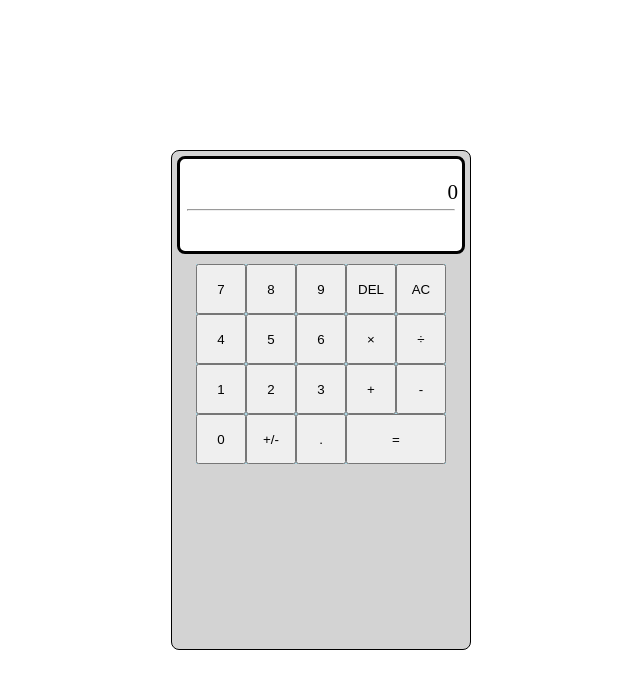
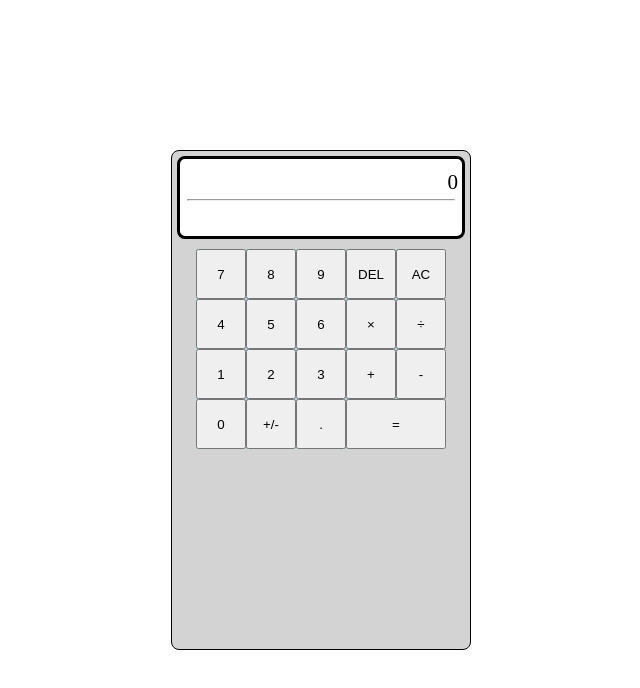
Before and after one commit to caffeinated-pixels/javascript-calculator, a React (Create React App) app: page / in a window 1280 px wide. Shown: the top 688 px of the page, without its empty margins (319-959 px from the left). Built offline with nearby package versions, Linux system fonts and the light colour scheme.

Commit message:
Switched to using react-custom-scrollbars npm

```diff
--- a/package.json
+++ b/package.json
@@ -8,9 +8,9 @@
     "@testing-library/react": "^11.2.3",
     "@testing-library/user-event": "^12.6.2",
     "react": "^17.0.1",
+    "react-custom-scrollbars": "^4.2.1",
     "react-dom": "^17.0.1",
     "react-scripts": "4.0.1",
-    "simplebar-react": "^2.3.0",
     "web-vitals": "^0.2.4"
   },
   "scripts": {
--- a/src/App.js
+++ b/src/App.js
@@ -1,5 +1,5 @@
 import React, { Component } from 'react'
-import SimpleBar from 'simplebar-react'
+import { Scrollbars } from 'react-custom-scrollbars'
 
 // TODO: save regex to variables?
 export default class App extends Component {
@@ -20,6 +20,11 @@ export default class App extends Component {
   componentWillUnmount = () => {
     // clean-up/remove event listeners
     document.removeEventListener('keydown', this.handleKeyPress)
+  }
+
+  componentDidUpdate = () => {
+    var el = document.getElementById('formula-display')
+    el.scrollLeft = 1000
   }
 
   // NOTE: Combine handleNum, handleDecimal & handleOperator into single function???
@@ -410,18 +415,47 @@ export default class App extends Component {
   }
 }
 
-const DisplayContainer = props => {
+// const DisplayContainer = props => {
+//   return (
+//     <section className="display-container">
+//       <p id="display" className="main-display display">
+//         {props.currVal}
+//       </p>
+//       <hr />
+//       <div className="formula-container">
+//         <Scrollbars autoHeight>
+//           <p id="formula-display" className="formula-display">
+//             {props.formulaDisplay}
+//           </p>
+//         </Scrollbars>
+//       </div>
+//     </section>
+//   )
+// }
+
+class DisplayContainer extends Component {
+  handleUpdate = () => {
+    const { scrollbars } = this.refs
+    scrollbars.scrollToRight()
+  }
+
+  render() {
     return (
       <section className="display-container">
         <p id="display" className="main-display display">
-        {props.currVal}
+          {this.props.currVal}
         </p>
         <hr />
-      <SimpleBar autoHide={false}>
-        <p className="formula-display">{props.formulaDisplay}</p>
-      </SimpleBar>
+        <div className="formula-container">
+          <Scrollbars autoHeight ref="scrollbars" onUpdate={this.handleUpdate}>
+            <p id="formula-display" className="formula-display">
+              {this.props.formulaDisplay}
+            </p>
+          </Scrollbars>
+        </div>
       </section>
     )
+  }
 }
 
 const KeyPad = props => {
--- a/src/main.css
+++ b/src/main.css
@@ -53,15 +53,18 @@ button {
 }
 
 .main-display {
-  height: 50px;
+  height: 40px;
   font-size: 1.1rem;
 }
 
+.formula-container {
+  margin: 0 5px;
+}
+
 .formula-display {
-  height: 40px;
+  height: 35px;
   font-size: 0.75rem;
-  padding: 5px;
-  overflow: hidden;
+  padding: 5px 0;
 }
 
 .keypad {
--- a/src/main.min.css
+++ b/src/main.min.css
@@ -1 +1 @@
-*{margin:0;padding:0;box-sizing:border-box}html{font-size:120%}body{display:flex;justify-content:center;align-items:center;height:100vh;width:100vw}button{cursor:pointer}.display{text-align:right;display:flex;flex-direction:column;justify-content:flex-end;padding:4px}.calculator-body{padding:5px;background-color:lightgray;width:90vw;max-width:300px;min-height:500px;border:1px solid black;border-radius:8px}.display-container{text-align:right;border-radius:8px;border:solid;background-color:white;margin-bottom:10px}.display-container hr{margin:auto;width:95%;color:lightgray}.main-display{height:50px;font-size:1.1rem}.formula-display{height:40px;font-size:0.75rem;padding:5px;overflow:hidden}.keypad{background-color:lightblue;width:250px;margin:auto}button{width:50px;height:50px}.equals{width:100px}
+*{margin:0;padding:0;box-sizing:border-box}html{font-size:120%}body{display:flex;justify-content:center;align-items:center;height:100vh;width:100vw}button{cursor:pointer}.display{text-align:right;display:flex;flex-direction:column;justify-content:flex-end;padding:4px}.calculator-body{padding:5px;background-color:lightgray;width:90vw;max-width:300px;min-height:500px;border:1px solid black;border-radius:8px}.display-container{text-align:right;border-radius:8px;border:solid;background-color:white;margin-bottom:10px}.display-container hr{margin:auto;width:95%;color:lightgray}.main-display{height:40px;font-size:1.1rem}.formula-container{margin:0 5px}.formula-display{height:35px;font-size:0.75rem;padding:5px 0}.keypad{background-color:lightblue;width:250px;margin:auto}button{width:50px;height:50px}.equals{width:100px}
--- a/src/main.scss
+++ b/src/main.scss
@@ -49,7 +49,7 @@ button {
   border-radius: 8px;
 }
 
-// TODO: add scroll to formula display to prevent overflow
+// TODO: choose fonts for display
 .display-container {
   text-align: right;
   border-radius: 8px;
@@ -66,18 +66,21 @@ button {
 
 .main-display {
   // background-color: lightblue;
-  height: 50px;
+  height: 40px;
   font-size: 1.1rem;
+}
+
+.formula-container {
+  margin: 0 5px;
 }
 
 .formula-display {
   // background-color: lightgreen;
-  height: 40px;
+  height: 35px;
   font-size: 0.75rem;
-  padding: 5px;
-  overflow: hidden;
+  padding: 5px 0;
+}
 
-}
 
 .keypad {
   background-color: lightblue;
```
Also changed, not shown: 1 other file (tests, documents, lock files or other folders). Lines whose indentation alone changed are shown as unchanged.
